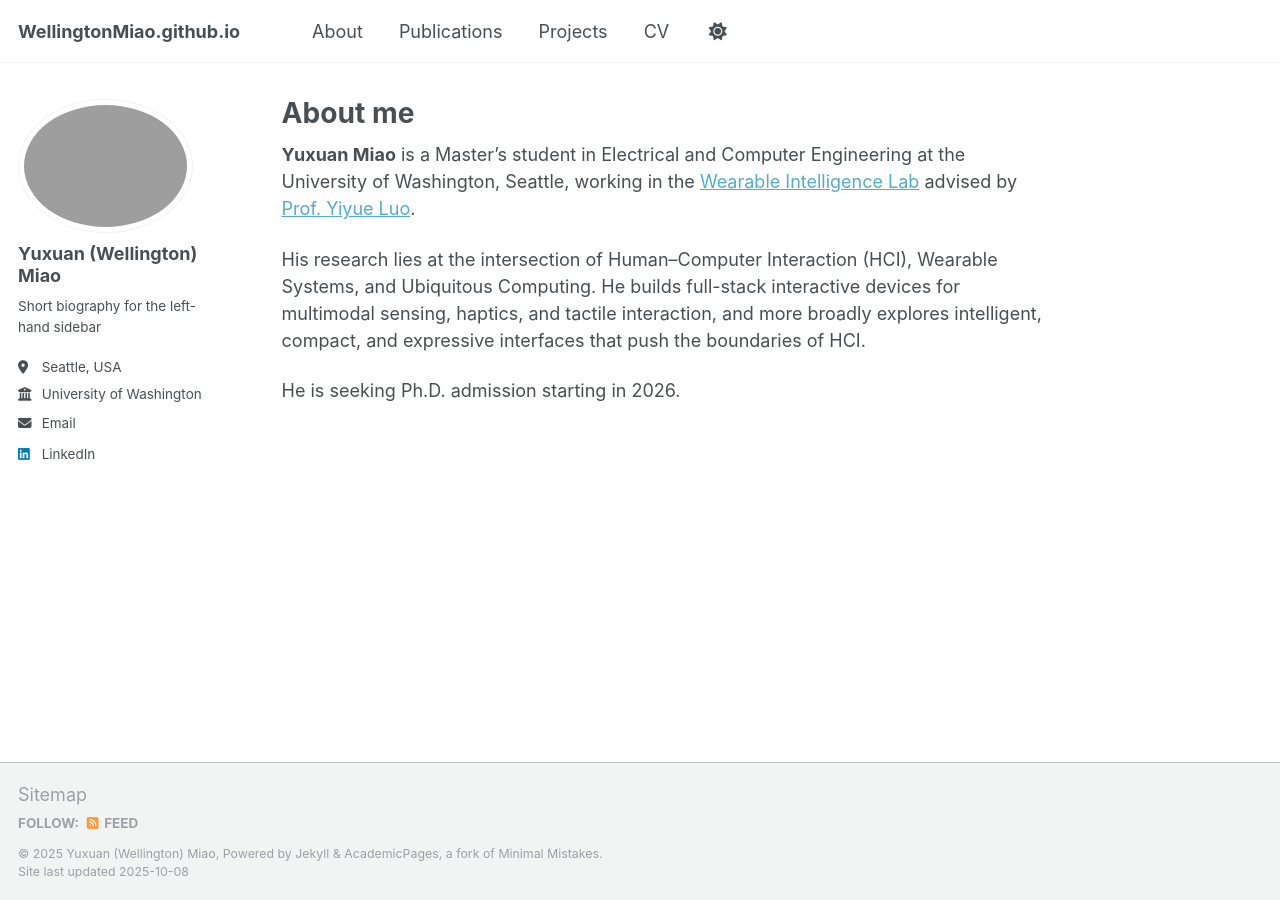
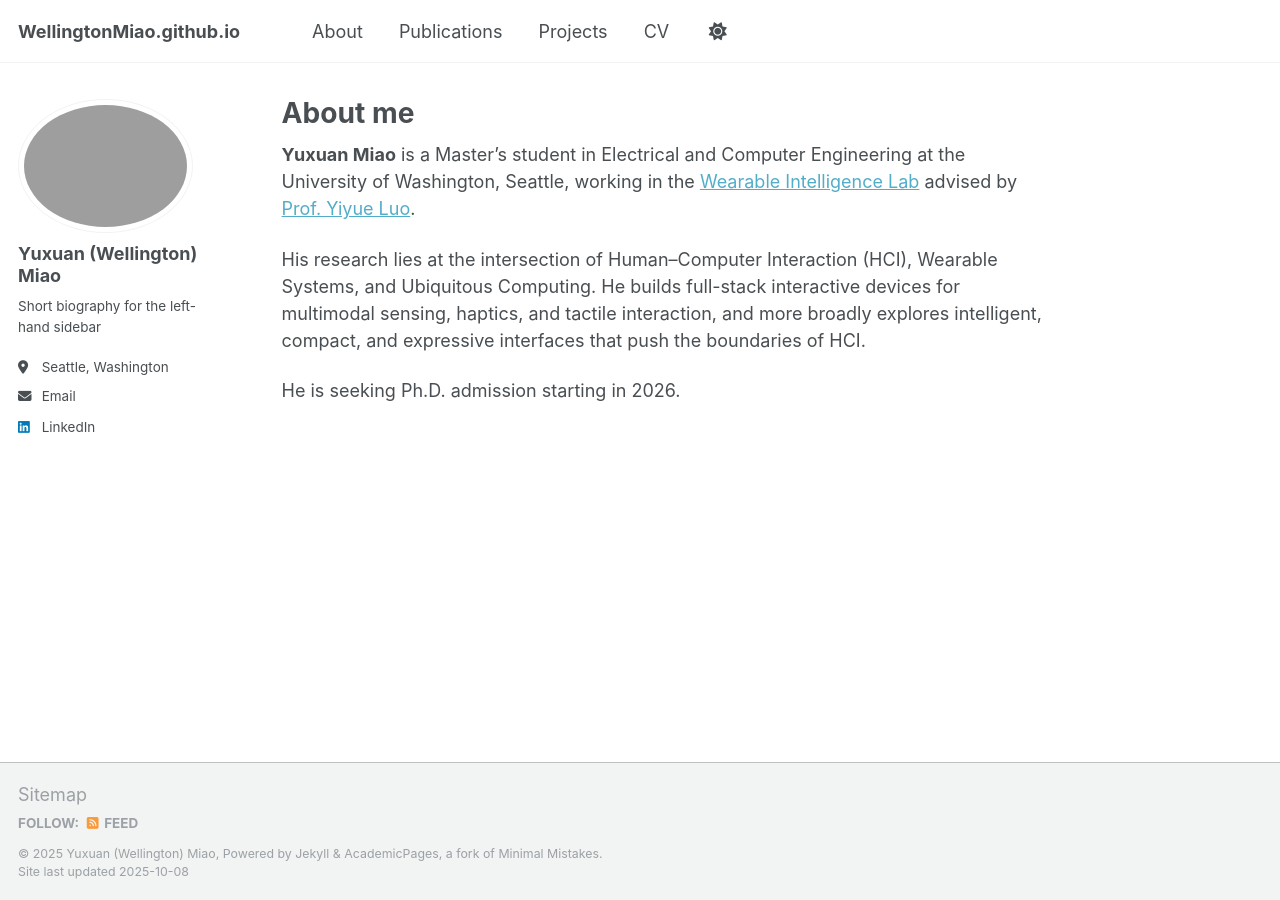
Before and after one commit to WellingtonMiao/WellingtonMiao.github.io, a Jekyll site: the page built from _pages/about.md, in a window 1280 px wide. Built offline with Jekyll 4.4.1, drawn with Linux system fonts in a browser that asks for light colours; a script that is not in the unit is left out.

Commit message:
Update _config.yml

```diff
--- a/_config.yml
+++ b/_config.yml
@@ -26,10 +26,10 @@ author:
   name         : "Yuxuan (Wellington) Miao"
   pronouns     :
   bio          : "Short biography for the left-hand sidebar"
-  location     : "Seattle, USA"
-  employer     : "University of Washington"
+  location     : "Seattle, Washington"
+  # employer     : "University of Washington"
   uri          :
-  email        : "ymiao6@uw.edu"
+  email        : "abc@uw.edu"
 
   # Academic websites
   academia     :
```
